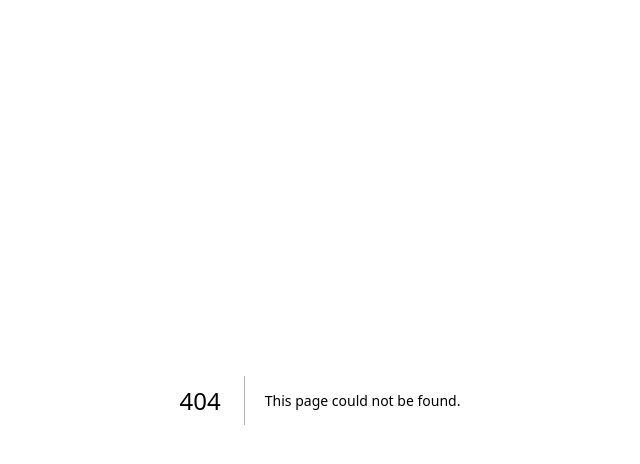
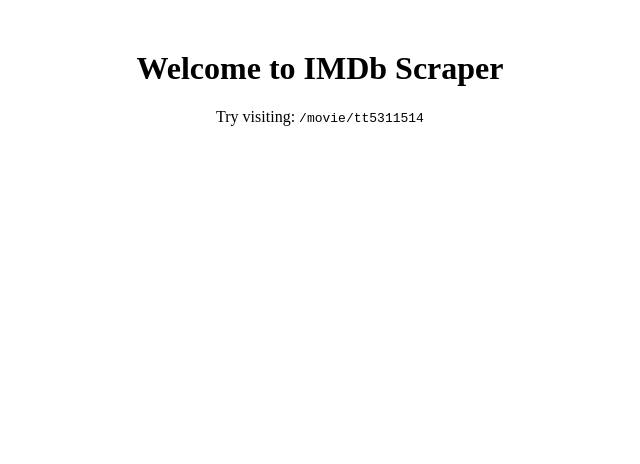
Before and after one commit to aksesku/imdb-scraper, a Next.js app: page / in a window 1280 px wide. Before the commit this address had no page. Shown: the top 464 px of the page, without its empty margins (320-960 px from the left). Built offline with nearby package versions, Linux system fonts and the light colour scheme.

Commit message:
Add files via upload

```diff
--- /dev/null
+++ b/pages/index.js
@@ -0,0 +1,8 @@
+export default function Home() {
+  return (
+    <div style={{ textAlign: 'center', marginTop: '50px' }}>
+      <h1>Welcome to IMDb Scraper</h1>
+      <p>Try visiting: <code>/movie/tt5311514</code></p>
+    </div>
+  )
+}
```
